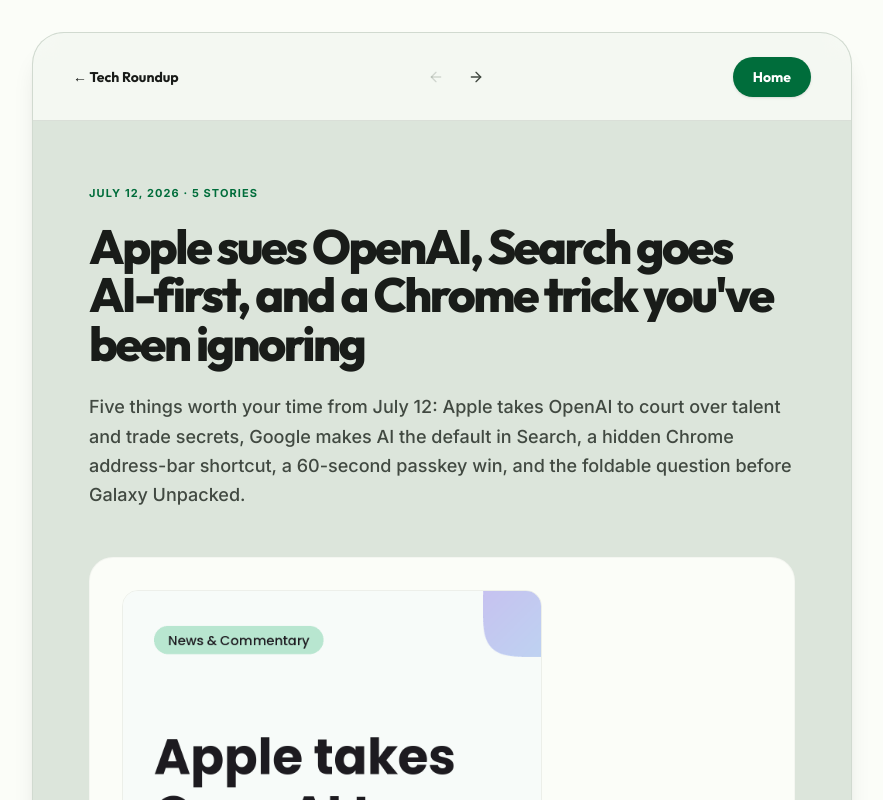
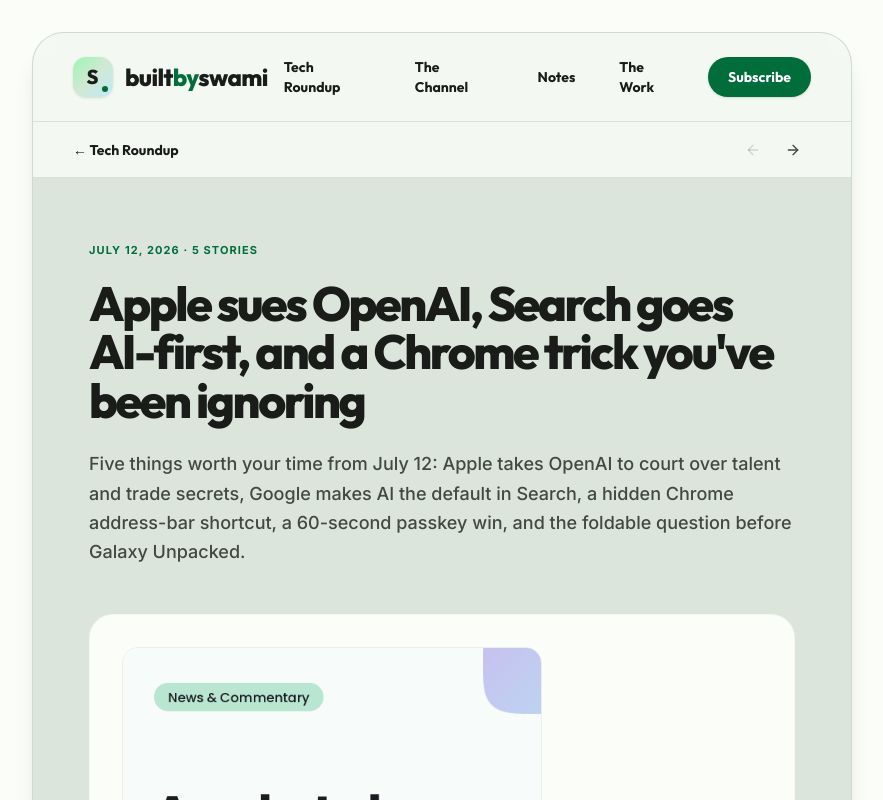
Before and after one commit to swamiguru/Swami-Guru-Portfolio, a React (Vite) app: page /tech-roundup/2026-07-12 in a window 1280 px wide. Shown: the top 800 px of the page, without its empty margins (198-1081 px from the left). Built offline with nearby package versions, Linux system fonts and the light colour scheme.

Commit message:
Nav and Menu across all pages

```diff
--- a/src/pages/NotePost.tsx
+++ b/src/pages/NotePost.tsx
@@ -9,6 +9,7 @@
 import remarkGfm from "remark-gfm";
 import { ArrowLeft, ArrowRight, ArrowUpRight, Clock } from "lucide-react";
 import { NOTES_SORTED, getNote, formatNoteDate } from "../data/notes";
+import SiteHeader from "../components/SiteHeader";
 
 const YOUTUBE = "https://www.youtube.com/@builtbyswami";
 
@@ -37,7 +38,11 @@
     <div className="min-h-screen bg-m3-surface md:p-8 selection:bg-m3-primary selection:text-m3-on-primary">
       <div className="max-w-[820px] mx-auto min-h-[90vh] flex flex-col relative bg-m3-surface-variant overflow-hidden shadow-xl rounded-m3-xl md:rounded-[32px] border border-m3-outline/10">
 
-        <header className="h-[70px] md:h-[88px] border-b border-m3-outline/20 flex items-center justify-between px-6 md:px-10 bg-m3-surface/80 backdrop-blur-md sticky top-0 z-30">
+        <SiteHeader />
+
+        {/* Contextual sub-nav: sits just under the sticky site header,
+            so it stacks rather than overlaps when both are pinned. */}
+        <div className="h-12 md:h-14 border-b border-m3-outline/20 flex items-center justify-between px-6 md:px-10 bg-m3-surface/80 backdrop-blur-md sticky top-[70px] md:top-[88px] z-20">
           <Link to="/notes" className="font-display font-bold text-sm text-m3-on-surface hover:text-m3-primary transition-colors">
             ← Build Notes
           </Link>
@@ -71,10 +76,7 @@
               </span>
             )}
           </div>
-          <Link to="/" className="font-display font-bold text-sm px-5 py-2.5 bg-m3-primary text-m3-on-primary rounded-m3-full hover:m3-elevation-1 active:scale-95 transition-all shadow-sm">
-            Home
-          </Link>
-        </header>
+        </div>
 
         <article className="px-6 md:px-14 py-10 md:py-16">
           <div className="flex items-center gap-4 text-[11px] font-bold uppercase tracking-widest text-m3-on-surface-variant/60 mb-5">
--- a/src/pages/TechDigest.tsx
+++ b/src/pages/TechDigest.tsx
@@ -8,6 +8,7 @@
 import { ArrowLeft, ArrowRight } from "lucide-react";
 import { DIGESTS, getDigest, formatDigestDate } from "../data/social";
 import { SOCIALS } from "../data/socials";
+import SiteHeader from "../components/SiteHeader";
 
 const YOUTUBE = "https://www.youtube.com/@builtbyswami";
 
@@ -36,7 +37,11 @@
     <div className="min-h-screen bg-m3-surface md:p-8 selection:bg-m3-primary selection:text-m3-on-primary">
       <div className="max-w-[820px] mx-auto min-h-[90vh] flex flex-col relative bg-m3-surface-variant overflow-hidden shadow-xl rounded-m3-xl md:rounded-[32px] border border-m3-outline/10">
 
-        <header className="h-[70px] md:h-[88px] border-b border-m3-outline/20 flex items-center justify-between px-6 md:px-10 bg-m3-surface/80 backdrop-blur-md sticky top-0 z-30">
+        <SiteHeader />
+
+        {/* Contextual sub-nav: sits just under the sticky site header,
+            so it stacks rather than overlaps when both are pinned. */}
+        <div className="h-12 md:h-14 border-b border-m3-outline/20 flex items-center justify-between px-6 md:px-10 bg-m3-surface/80 backdrop-blur-md sticky top-[70px] md:top-[88px] z-20">
           <Link to="/tech-roundup" className="font-display font-bold text-sm text-m3-on-surface hover:text-m3-primary transition-colors">
             ← Tech Roundup
           </Link>
@@ -70,10 +75,7 @@
               </span>
             )}
           </div>
-          <Link to="/" className="font-display font-bold text-sm px-5 py-2.5 bg-m3-primary text-m3-on-primary rounded-m3-full hover:m3-elevation-1 active:scale-95 transition-all shadow-sm">
-            Home
-          </Link>
-        </header>
+        </div>
 
         <article className="px-6 md:px-14 py-10 md:py-16">
           <div className="text-[11px] font-bold uppercase tracking-widest text-m3-primary mb-5">
```
